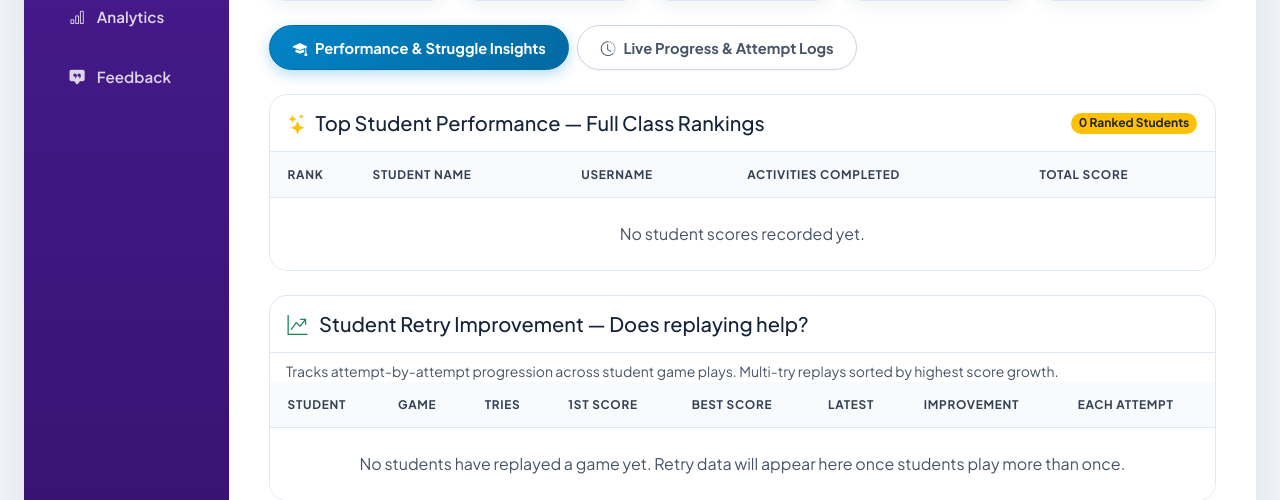
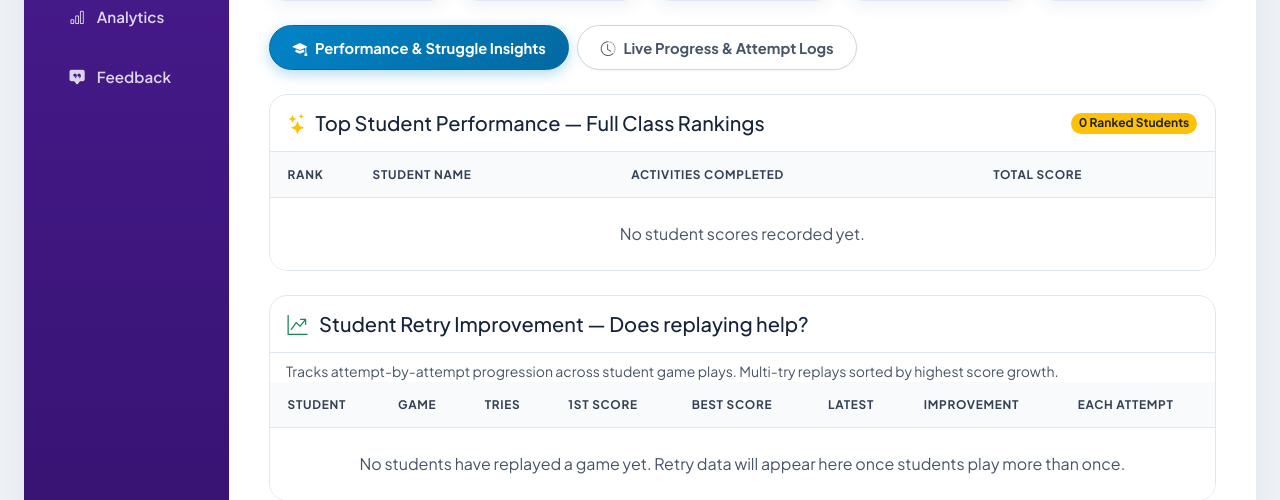
Before and after one commit to shawarmwamwa-ui/SciencePLay, a Flask app: template templates/teacher/teacher_analytics.html in a window 1280 px wide. Shown: the part 343-843 px from the top of the page. Run offline with Flask 3, Linux system fonts and the light colour scheme; the template is opened without the code that fills it, so the values that code supplies are empty; some libraries are stand-ins or nearby versions.

Commit message:
Remove redundant Username column from Full Class Rankings table

```diff
--- a/templates/teacher/teacher_analytics.html
+++ b/templates/teacher/teacher_analytics.html
@@ -342,7 +342,6 @@
               <tr>
                 <th style="width: 85px;">Rank</th>
                 <th>Student Name</th>
-                <th>Username</th>
                 <th>Activities Completed</th>
                 <th>Total Score</th>
               </tr>
@@ -364,13 +363,12 @@
                       <i class="bi bi-person-fill text-primary"></i> {{ student.name }} <i class="bi bi-arrow-right-short text-muted"></i>
                     </a>
                   </td>
-                  <td><span class="text-muted small">@{{ student.username }}</span></td>
                   <td><span class="badge bg-light text-dark border">{{ student.activities_completed }} activity types</span></td>
                   <td><span class="badge bg-primary fs-6">{{ student.total_score }} pts</span></td>
                 </tr>
               {% else %}
                 <tr>
-                  <td colspan="5" class="text-center text-muted py-4">No student scores recorded yet.</td>
+                  <td colspan="4" class="text-center text-muted py-4">No student scores recorded yet.</td>
                 </tr>
               {% endfor %}
             </tbody>
```
